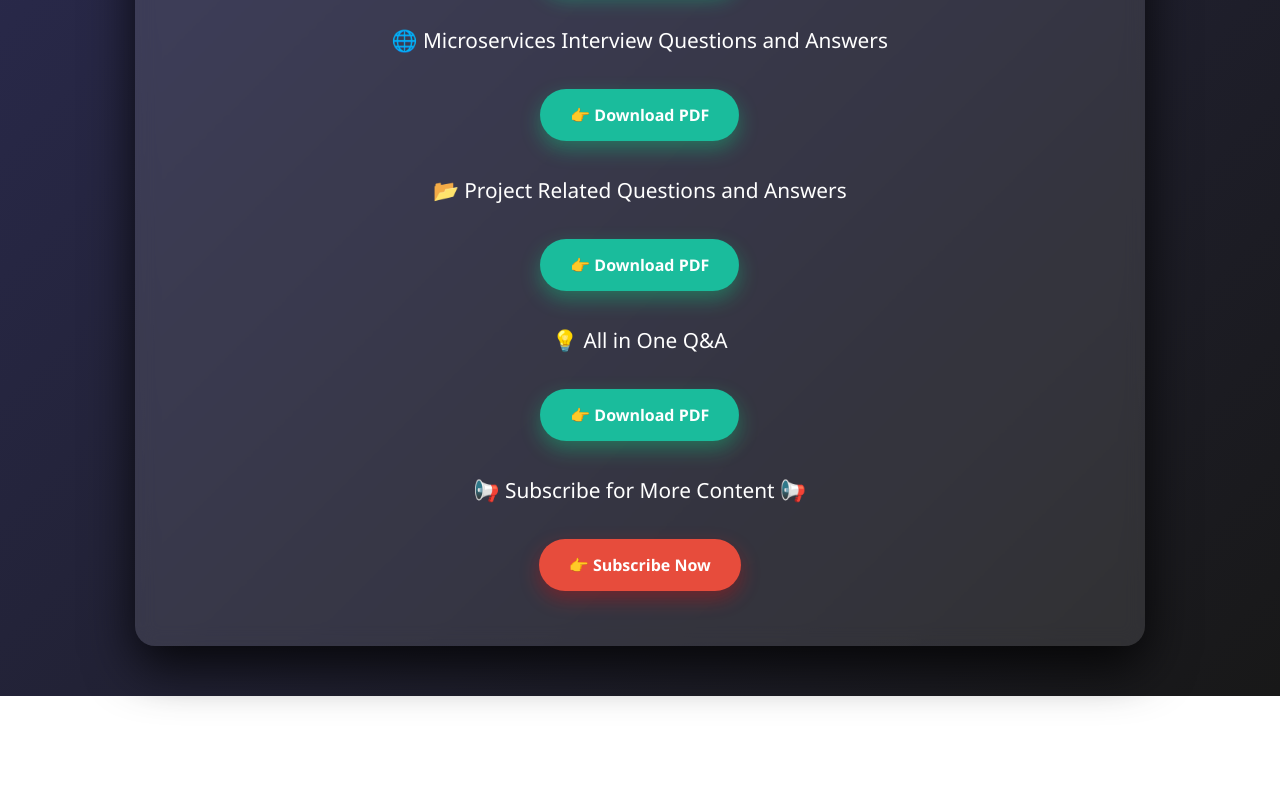
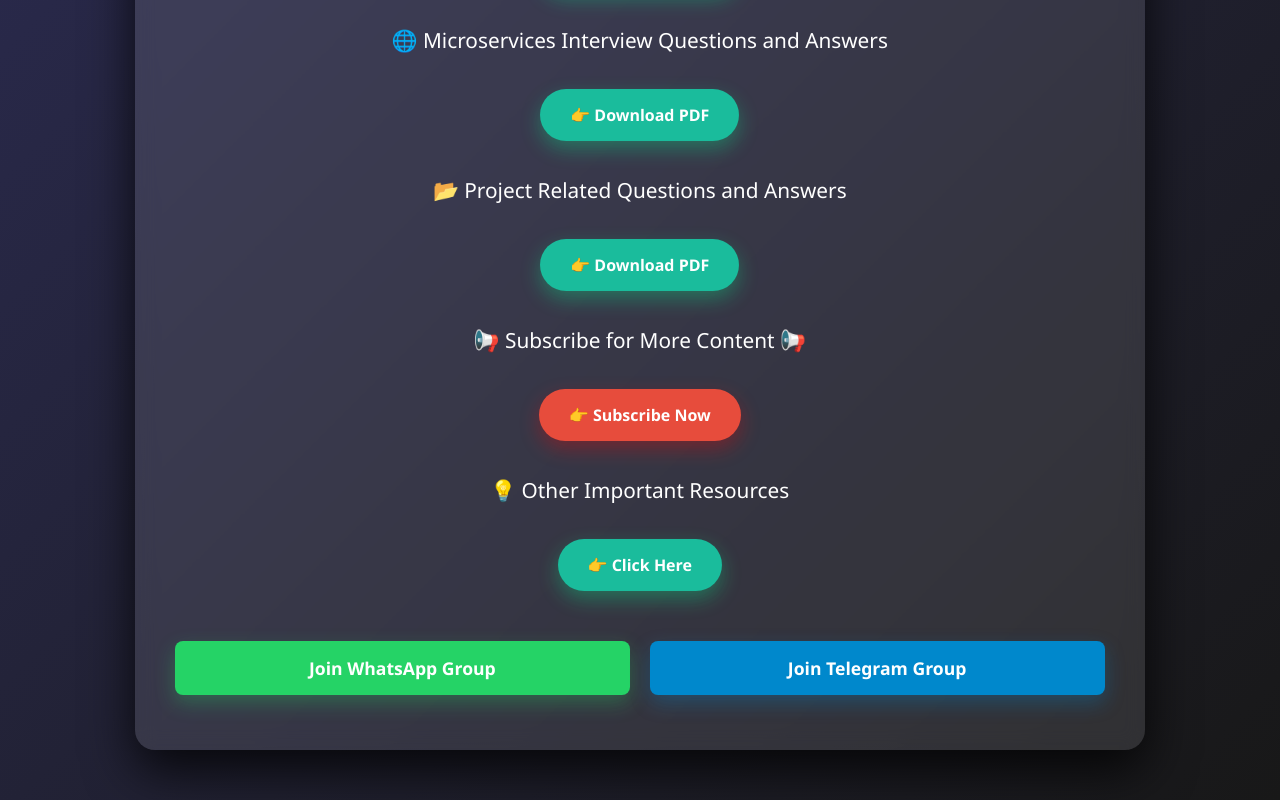
Before and after one commit to rambabumandalapu/Interview-Preparation-Notes, a plain HTML site: page index.html in a window 1280 px wide. Shown: the part 454-1254 px from the top of the page. Before the commit the page ends 1150 px from the top, so only its background shows below. Drawn offline with Linux system fonts and the light colour scheme.

Commit message:
Updated index.html

```diff
--- a/index.html
+++ b/index.html
@@ -6,7 +6,6 @@
   <title>Interview Preparation Resources</title>
   <style>
     /* Basic Reset */
-    * /* Basic Reset */
     * {
       margin: 0;
       padding: 0;
@@ -19,11 +18,11 @@ body {
       background: linear-gradient(135deg, #2c2c54, #181818);
       display: flex;
       justify-content: center;
-  align-items: flex-start; /* Changed to allow vertical space for scrolling */
-  min-height: 100vh; /* Changed to allow scrolling */
+      align-items: flex-start;
+      min-height: 100vh;
       animation: backgroundMove 8s ease-in-out infinite;
       color: white;
-  overflow-y: auto; /* Enable vertical scrolling */
+      overflow-y: auto;
     }
 
     /* Container styling */
@@ -35,11 +34,8 @@ body {
       text-align: center;
       animation: zoomIn 1.8s ease;
       backdrop-filter: blur(10px);
-  margin: 50px 0; /* Added margin for space between elements */
+      margin: 50px 0;
     }
-
-/* Remaining styles stay the same */
-
 
     /* Heading Styling */
     h1 {
@@ -92,7 +88,46 @@ body {
       box-shadow: 0 12px 24px rgba(255, 0, 0, 0.6);
     }
 
-    /* Animation: background move */
+    /* Styling for WhatsApp and Telegram buttons */
+    .group-buttons {
+      display: flex;
+      justify-content: center;
+      gap: 20px; /* Space between buttons */
+      margin-top: 20px;
+    }
+
+    .group-buttons a {
+      flex: 1;
+      padding: 15px;
+      border-radius: 8px;
+      font-size: 1.1em;
+      font-weight: bold;
+      transition: all 0.3s ease;
+    }
+
+    .whatsapp-btn {
+      background-color: #25D366;
+      color: white;
+      box-shadow: 0 8px 20px rgba(37, 211, 102, 0.3);
+    }
+
+    .whatsapp-btn:hover {
+      background-color: #1ebc56;
+      box-shadow: 0 12px 24px rgba(37, 211, 102, 0.6);
+    }
+
+    .telegram-btn {
+      background-color: #0088cc;
+      color: white;
+      box-shadow: 0 8px 20px rgba(0, 136, 204, 0.3);
+    }
+
+    .telegram-btn:hover {
+      background-color: #007bb5;
+      box-shadow: 0 12px 24px rgba(0, 136, 204, 0.6);
+    }
+
+    /* Animation */
     @keyframes backgroundMove {
       0% {
         background-position: 0% 50%;
@@ -105,7 +140,6 @@ body {
       }
     }
 
-    /* Animation: zoom in container */
     @keyframes zoomIn {
       0% {
         transform: scale(0.8);
@@ -117,7 +151,6 @@ body {
       }
     }
 
-    /* Animation: fade in title */
     @keyframes fadeInTitle {
       0% {
         opacity: 0;
@@ -129,7 +162,6 @@ body {
       }
     }
 
-    /* Animation: fade in paragraphs and buttons */
     @keyframes fadeIn {
       0% {
         opacity: 0;
@@ -140,7 +172,6 @@ body {
         transform: translateY(0);
       }
     }
-
   </style>
 </head>
 <body>
@@ -160,11 +191,20 @@ body {
     <p style="animation-delay: 1.1s;">📂 Project Related Questions and Answers</p>
     <a href="https://docs.google.com/document/d/1Ud1KUp4R5hHauiSAyu1SndN2r61h_2ZJgeciMXv8zIw/export?format=pdf" target="_blank" style="animation-delay: 1.1s;">👉 Download PDF</a>
 
-    <p style="animation-delay: 1.3s;">💡 All in One Q&A</p>
-    <a href="https://docs.google.com/document/d/1L0dnT9Cke6gLqaqzHN6xZ3NKCUA4LiszCR42-xepMII/export?format=pdf" target="_blank" style="animation-delay: 1.3s;">👉 Download PDF</a>
-
     <p style="animation-delay: 1.5s;">📢 Subscribe for More Content 📢</p>
     <a href="https://youtu.be/iJ29-fp-4iA?si=ZKltZxv_6rltyq1O" target="_blank" class="subscribe" style="animation-delay: 1.5s;">👉 Subscribe Now</a>
+
+    <!-- <p style="animation-delay: 1.3s;">💡 All in One Q&A</p>
+    <a href="https://docs.google.com/document/d/1L0dnT9Cke6gLqaqzHN6xZ3NKCUA4LiszCR42-xepMII/export?format=pdf" target="_blank" style="animation-delay: 1.3s;">👉 Download PDF</a> -->
+
+    <p style="animation-delay: 1.3s;">💡 Other Important Resources</p>
+    <a href="otherResources.html" target="_blank" style="animation-delay: 1.3s;">👉 Click Here</a>
+
+    <!-- WhatsApp and Telegram buttons -->
+    <div class="group-buttons" style="animation-delay: 1.7s;">
+      <a href="https://chat.whatsapp.com/Iy2Ag6hE35WENehlmNcctV" target="_blank" class="whatsapp-btn">Join WhatsApp Group</a>
+      <a href="https://t.me/+3jqmwqzNp3xlMTZl" target="_blank" class="telegram-btn">Join Telegram Group</a>
+    </div>
   </div>
 
 </body>
```
Lines whose indentation alone changed are shown as unchanged.
